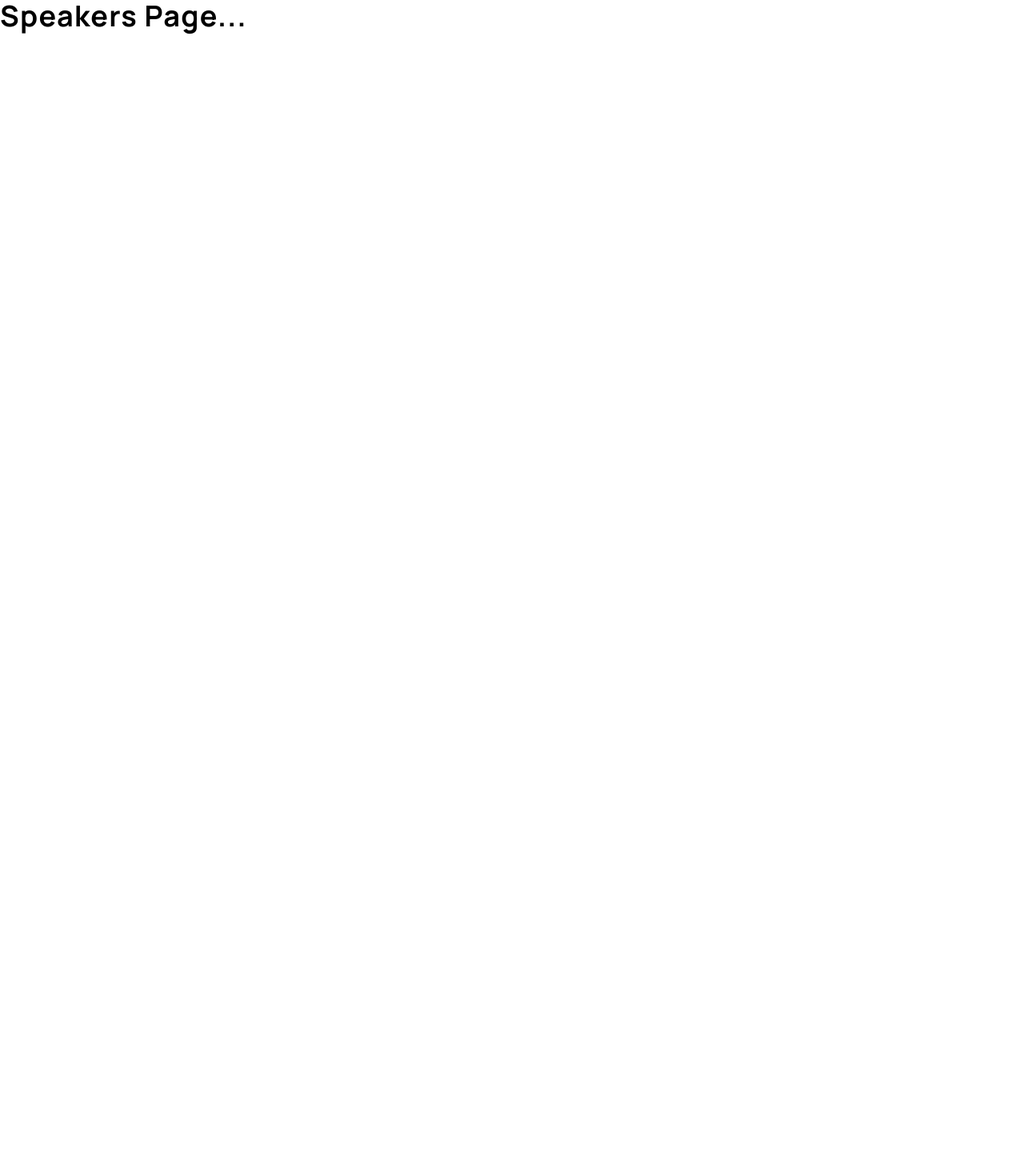
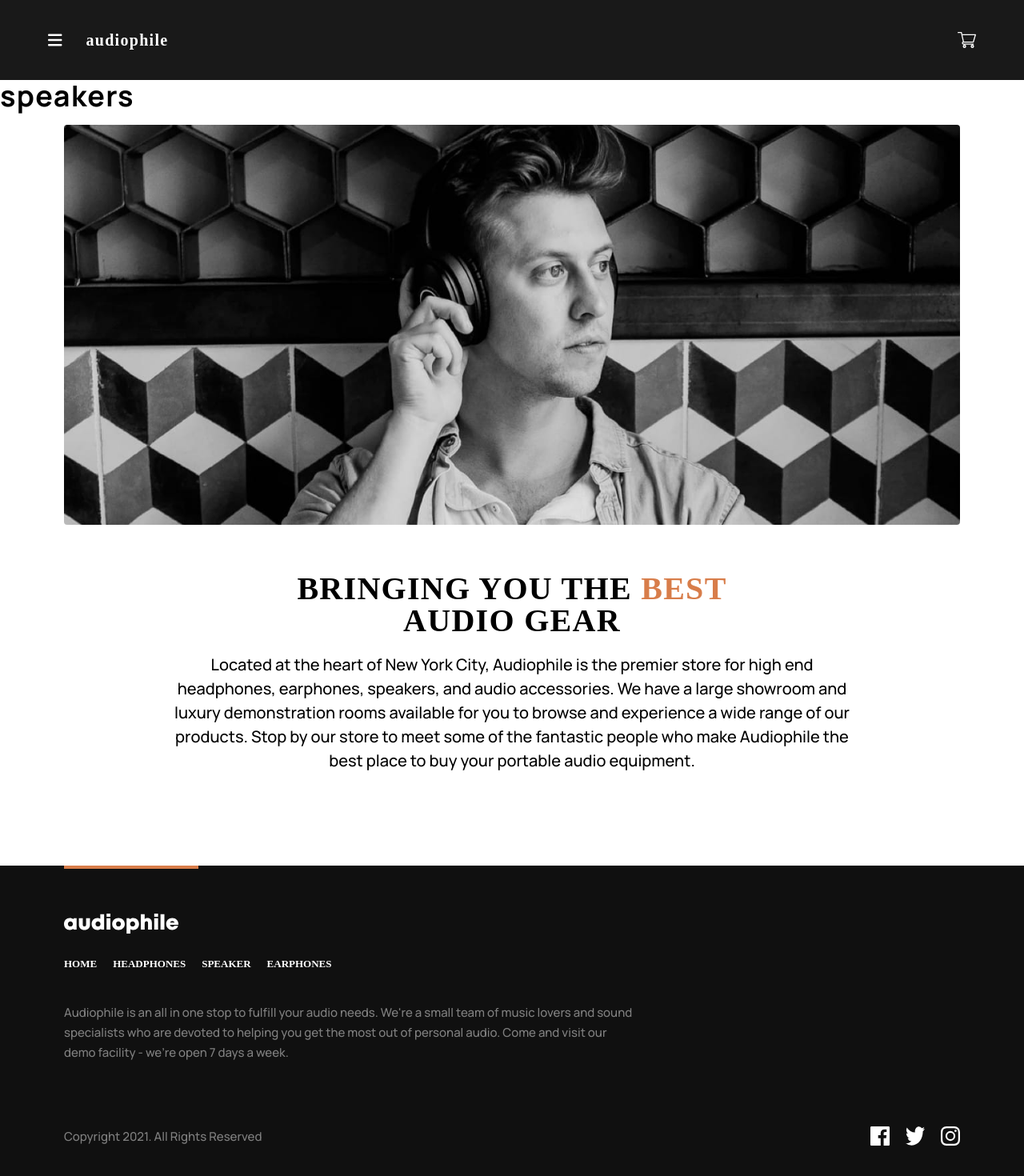
Before and after one commit to BilalHassen/audiophile-web-site, a React (Vite) app: page /speakers in a window 1280 px wide. Shown: the top 1470 px of the page at 80% size. Before the commit the page ends 800 px from the top, so only its background shows below. Built offline with nearby package versions, Linux system fonts and the light colour scheme; a web font is replaced by a local one.

Commit message:
SpeakersPage complete without speakers item cards

```diff
--- a/src/Pages/Speakers-Page/SpeakersPage.jsx
+++ b/src/Pages/Speakers-Page/SpeakersPage.jsx
@@ -1,10 +1,16 @@
 import axios from "axios";
 import Header from "../../Components/Header/Header";
 import AudiophileDescription from "../../Components/AudiophileDescription/AudiophileDescription";
+import Footer from "../../Components/Footer/Footer";
 export default function SpeakersPage() {
   return (
     <>
-      <h1>Speakers Page...</h1>
+      <Header />
+      <section className="speakers">
+        <h1 className="speakers__title">speakers</h1>
+      </section>
+      <AudiophileDescription />
+      <Footer />
     </>
   );
 }
```
